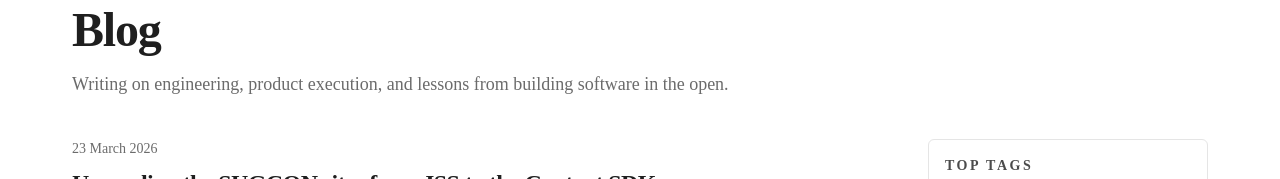
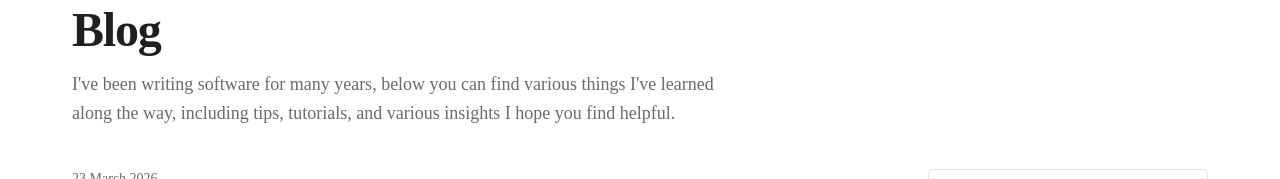
Before and after one commit to robearlam/robearlam-2026, a Next.js app in the folder src/: page /blog in a window 1280 px wide. Shown: the part 123-302 px from the top of the page. Built offline with nearby package versions, Linux system fonts and the light colour scheme; no server answers.

Commit message:
Small Text Tweaks for launch

```diff
--- a/src/app/blog/archive/[year]/[month]/page.tsx
+++ b/src/app/blog/archive/[year]/[month]/page.tsx
@@ -49,9 +49,9 @@ export default async function ArchivePage({ params }: ArchivePageProps) {
   return (
     <section className="space-y-10">
       <header className="space-y-4">
-        <h1 className="text-4xl font-semibold tracking-tight sm:text-5xl">Archive: {label}</h1>
+        <h1 className="text-4xl font-semibold tracking-tight sm:text-5xl">Archive: {label} {year}</h1>
         <p className="max-w-2xl text-lg leading-relaxed text-muted-foreground">
-          Posts published in {label}.
+          All posts published in {label} {year}.
         </p>
       </header>
 
--- a/src/app/blog/page.tsx
+++ b/src/app/blog/page.tsx
@@ -9,7 +9,7 @@ import { JsonLdScript } from "@/lib/seo/json-ld-script";
 export const metadata: Metadata = pageMetadata({
   title: "Blog",
   description:
-    "Writing on engineering, product execution, and lessons from building software in the open.",
+    "I've been writing software for many years, below you can find various things I've learned along the way, including tips, tutorials, and various insights I hope you find helpful.",
   path: "/blog",
 });
 
@@ -27,14 +27,14 @@ export default async function BlogPage() {
         data={webPageJsonLd({
           name: "Blog",
           description:
-            "Writing on engineering, product execution, and lessons from building software in the open.",
+            "I've been writing software for many years, below you can find various things I've learned along the way, including tips, tutorials, and various insights I hope you find helpful.",
           path: "/blog",
         })}
       />
       <header className="space-y-4">
         <h1 className="text-4xl font-semibold tracking-tight sm:text-5xl">Blog</h1>
         <p className="max-w-2xl text-lg leading-relaxed text-muted-foreground">
-          Writing on engineering, product execution, and lessons from building software in the open.
+          I've been writing software for many years, below you can find various things I've learned along the way, including tips, tutorials, and various insights I hope you find helpful.
         </p>
       </header>
 
--- a/src/app/blog/tag/[tag]/page.tsx
+++ b/src/app/blog/tag/[tag]/page.tsx
@@ -36,9 +36,9 @@ export default async function TagPage({ params }: TagPageProps) {
   return (
     <section className="space-y-10">
       <header className="space-y-4">
-        <h1 className="text-4xl font-semibold tracking-tight sm:text-5xl">Posts tagged #{resolvedParams.tag}</h1>
+        <h1 className="text-4xl font-semibold tracking-tight sm:text-5xl">Blog posts on #{resolvedParams.tag}</h1>
         <p className="max-w-2xl text-lg leading-relaxed text-muted-foreground">
-          Explore all posts grouped under this topic.
+          Explore all posts I've written, tagged with #{resolvedParams.tag}.
         </p>
       </header>
 
--- a/src/app/contact/page.tsx
+++ b/src/app/contact/page.tsx
@@ -66,7 +66,7 @@ export default function ContactPage() {
       />
       <HeroSection
         heading="Contact"
-        lead="Reach out directly by email, or find me on the channels below for updates and writing."
+        lead="Hi, my name is Rob Earlam. I've been writing software for a long time and like to share my thoughts on it here. Hopefully some of the things I share here can help you on your journey, like all of the amazing people who have helped me on mine. As well as blogging here, I'm also active on the following other platforms, feel free to reach out and say hello if you like!"
       />
 
       <SectionWrapper>
--- a/src/app/videos/page.tsx
+++ b/src/app/videos/page.tsx
@@ -8,7 +8,7 @@ import { JsonLdScript } from "@/lib/seo/json-ld-script";
 
 export const metadata: Metadata = pageMetadata({
   title: "Videos",
-  description: "Browse tutorials, talks, and developer videos in one editorial listing.",
+  description: "Browse tutorials, talks, and developer videos in one listing.",
   path: "/videos",
 });
 
@@ -22,7 +22,7 @@ export default async function VideosPage() {
       <JsonLdScript
         data={webPageJsonLd({
           name: "Videos",
-          description: "Browse tutorials, talks, and developer videos in one editorial listing.",
+          description: "Browse tutorials, talks, and developer videos in one listing.",
           path: "/videos",
         })}
       />
@@ -38,7 +38,7 @@ export default async function VideosPage() {
       ))}
       <HeroSection
         heading="Videos"
-        lead="Tutorials, conference talks, and developer videos collected in one place, with the latest release featured first."
+        lead="Tutorials, conference talks, and developer videos collected in one place."
       />
       <VideosPageContent featuredVideo={featuredVideo} initialVideos={initialVideos} initialHasMore={initialHasMore} />
     </div>
```
